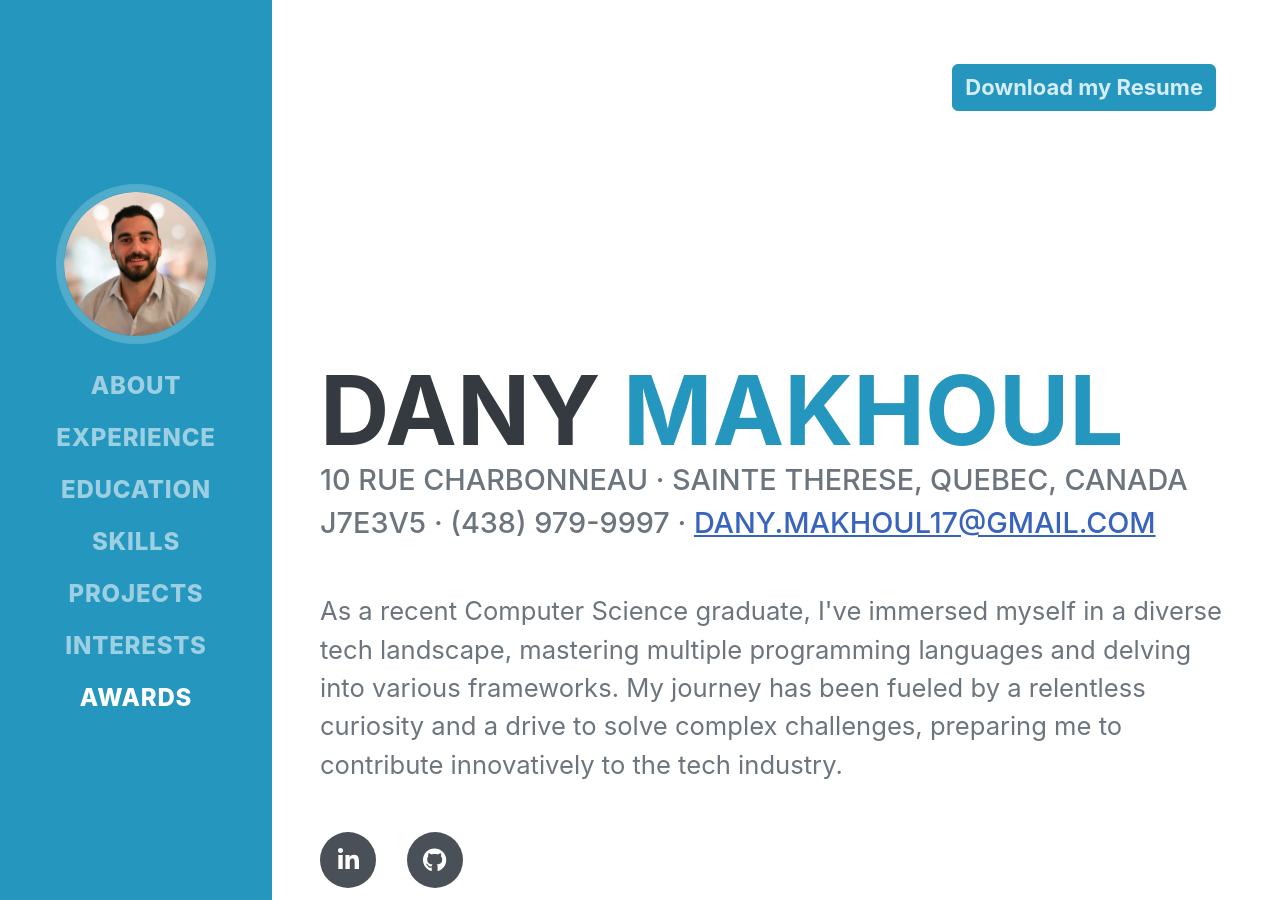
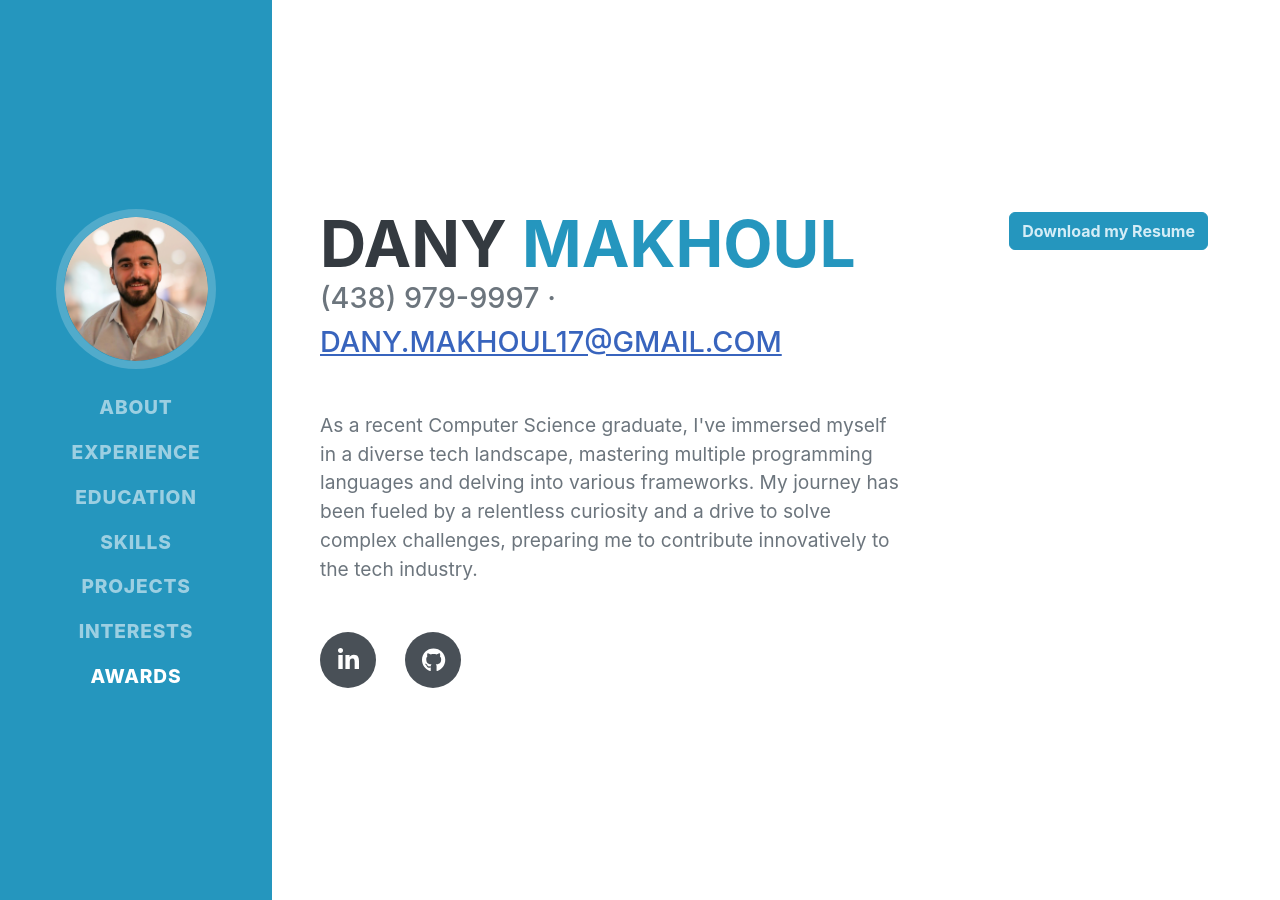
Before and after one commit to FireEagle97/FireEagle97.github.io, a Jekyll site: the page built from index.markdown, in a window 1280 px wide and 900 px high. Built offline with Jekyll 4.4.1, drawn with Linux system fonts in a browser that asks for light colours; nearby versions of some CDN libraries; some web fonts are replaced; some of the changed text lies outside the part shown.

Commit message:
add project demo and improve css

```diff
--- a/Gemfile
+++ b/Gemfile
@@ -7,7 +7,7 @@
 #
 # This will help ensure the proper Jekyll version is running.
 # Happy Jekylling!
-#gem "jekyll", "~> 4.3.3"
+# gem "jekyll", "~> 4.3.3"
 # This is the default theme for new Jekyll sites. You may change this to anything you like.
 #gem "minima", "~> 2.5"
 # If you want to use GitHub Pages, remove the "gem "jekyll"" above and
--- a/_layouts/home.html
+++ b/_layouts/home.html
@@ -122,26 +122,18 @@
         </ul>
       </div>
     </nav>
-    <div id="download-div">
-      <a
-        class="btn btn-primary download-btn"
-        href="../static/cv/CV-2024.pdf"
-        download=""
-        >Download my Resume</a
-      >
-    </div>
     <!-- Page Content-->
     <div class="container-fluid p-0">
       <!-- About-->
       <section class="resume-section" id="about">
-        <div class="resume-section-content">
+        <div class="row resume-section-content">
+          <div class="col-8">
             <h1 class="mb-0">
               Dany
               <span class="text-primary">Makhoul</span>
             </h1>
             <div class="subheading mb-5">
-            10 rue charbonneau · Sainte Therese, Quebec, Canada J7E3V5 · (438)
-            979-9997 ·
+              (438) 979-9997 ·
               <a href="mailto:name@email.com">dany.makhoul17@gmail.com</a>
             </div>
             <p class="lead mb-5">
@@ -160,6 +152,15 @@
               <a class="social-icon" href="https://github.com/FireEagle97"
                 ><i class="fab fa-github"></i
               ></a>
+            </div>
+          </div>
+          <div class="col-4" id="download-div">
+            <a
+              class="btn btn-primary download-btn"
+              href="../static/cv/CV-2024.pdf"
+              download=""
+              >Download my Resume</a
+            >
           </div>
         </div>
       </section>
@@ -297,18 +298,14 @@
       <section class="resume-section" id="projects">
         <div class="resume-section-content">
           <h2 class="mb-5">Projects</h2>
-          <div class="card overflow-hidden shadow rounded-4 border-0 mb-5">
+          <div class="card overflow-hidden shadow rounded-4 border-0 mb-5" style="width: 65%;">
             <div class="card-body p-0">
               <div class="d-flex align-items-center">
                 <div class="p-5">
-                  <h2 class="fw-bolder">Project name 1</h2>
-                  <p>some text</p>
+                  <h2 class="fw-bolder">E-Wallet</h2>
+                  <p>E-wallet project built using java and javafx</p>
                 </div>
-                <img
-                  class="img-fluid"
-                  src="https://dummyimage.com/300x400/343a40/6c757d"
-                  alt="..."
-                />
+                <iframe width="550" height="400" src="https://youtube.com/embed/nWnrdSpq844" frameborder="0" allowfullscreen></iframe>
               </div>
             </div>
           </div>
--- a/static/css/custom.css
+++ b/static/css/custom.css
@@ -1,9 +1,7 @@
 #download-div{
     text-align: right;
-    padding: 4rem;
 }
 .download-btn{
-    font-size: 22px;
     font-weight: bold;
     color:#d4edf7;
 }
```
Also changed, not shown: Gemfile.lock, README.md, static/css/styles.css. Lines whose indentation alone changed are shown as unchanged.
